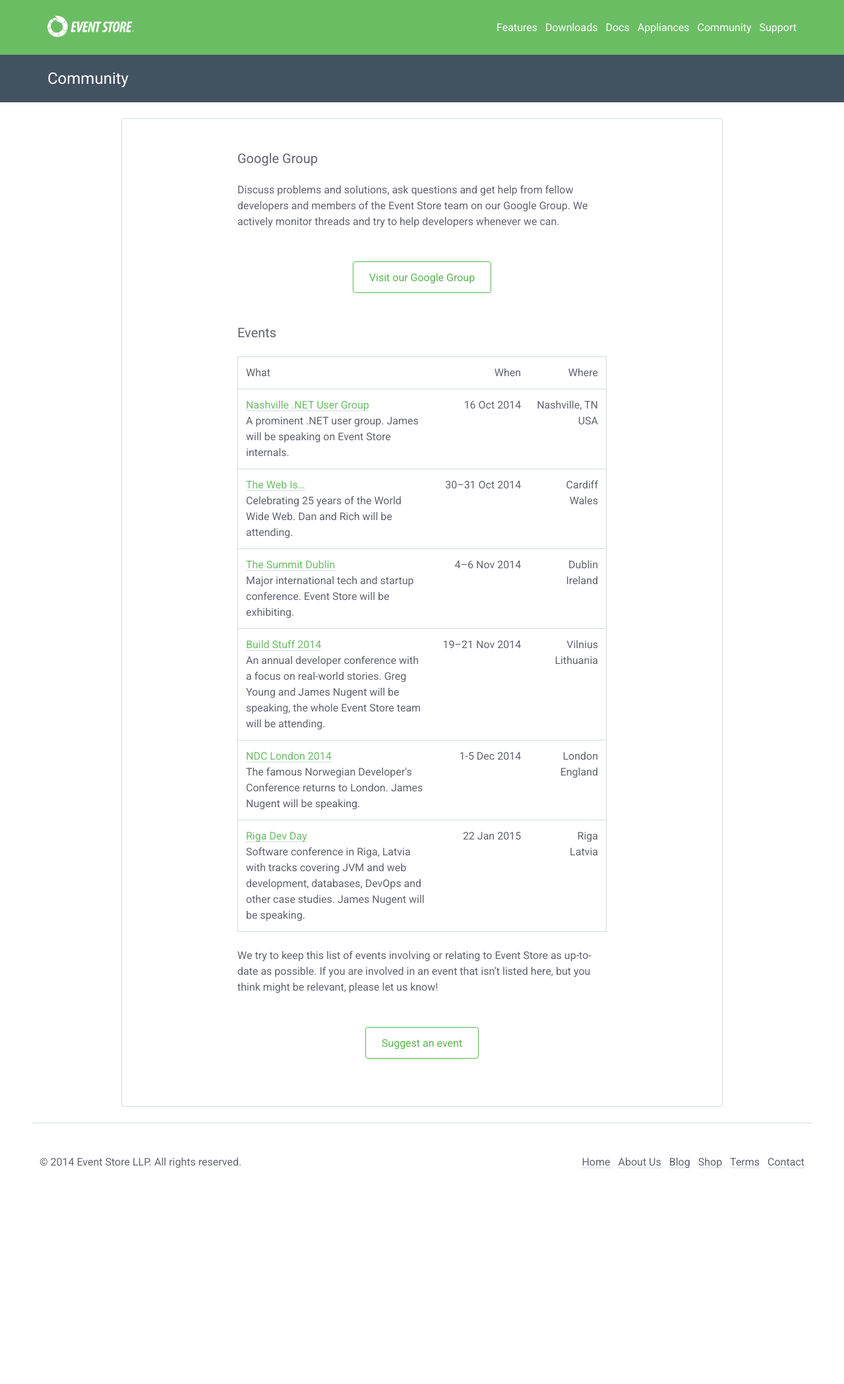
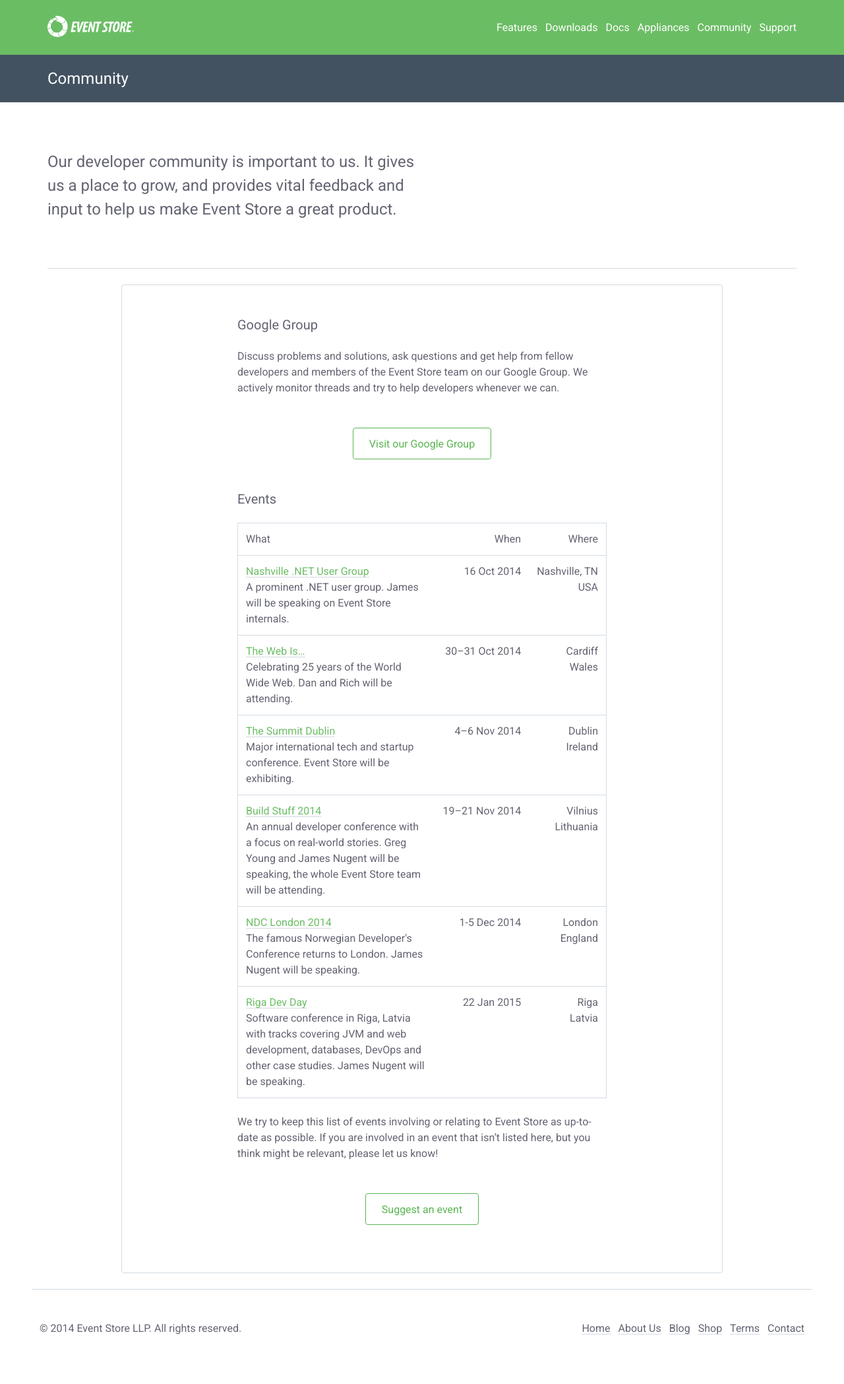
Before and after one commit to sandboxorg/geteventstore.com, a Jekyll site: the page built from community/index.html, in a window 1280 px wide. Shown: the whole page at 66% size. Built offline with Jekyll 4.4.1, drawn with Linux system fonts in a browser that asks for light colours; nearby versions of some CDN libraries; Markdown is read by kramdown in place of the engine named in the settings; before the commit the page ends 1845 px from its top, so only the background shows below that.

Commit message:
Added banner to community page

```diff
--- a/_sass/main5.scss
+++ b/_sass/main5.scss
@@ -12,6 +12,7 @@
 @import "page-community";
 @import "page-docs";
 @import "page-title";
+@import "page-section";
 
 @import "syntax";
 
--- a/community/index.html
+++ b/community/index.html
@@ -7,6 +7,13 @@ title: "Community"
 		<div class="inner-container">
 				<h1>{{ page.title }}</h1>
 		</div>
+    </div>
+    <div class="inner-container">
+        <div class="page-section">
+            <div class="page-section__half">
+                <p>Our developer community is important to us. It gives us a place to grow, and provides vital feedback and input to help us make Event Store a great product.</p>
+            </div>
+        </div>
     </div>
     <div class="container">
 		<div class="page-main">
```
Also changed, not shown: _sass/_page-section.scss (added, +21 -0 lines), css/main5.css, 1 other file.
